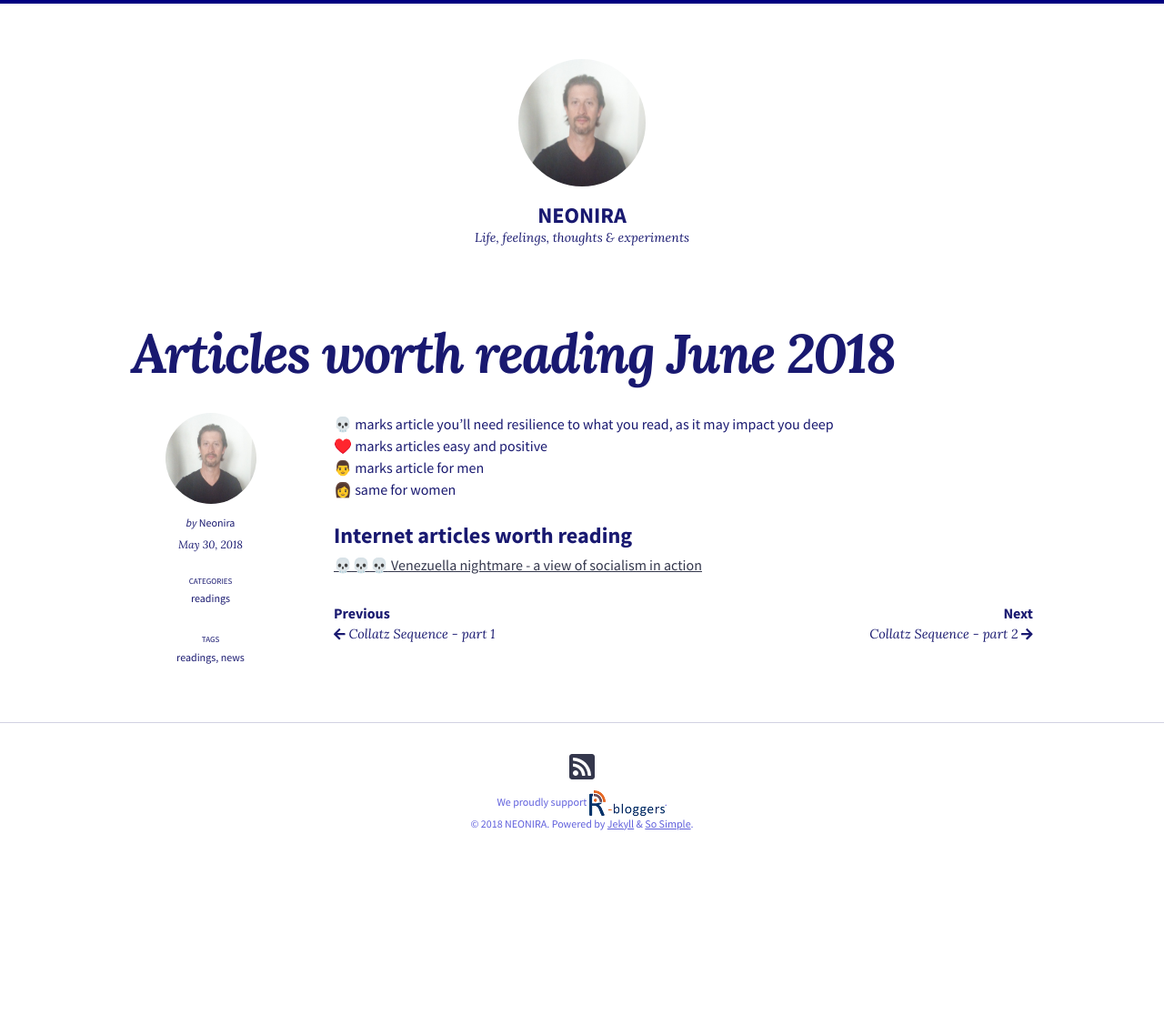
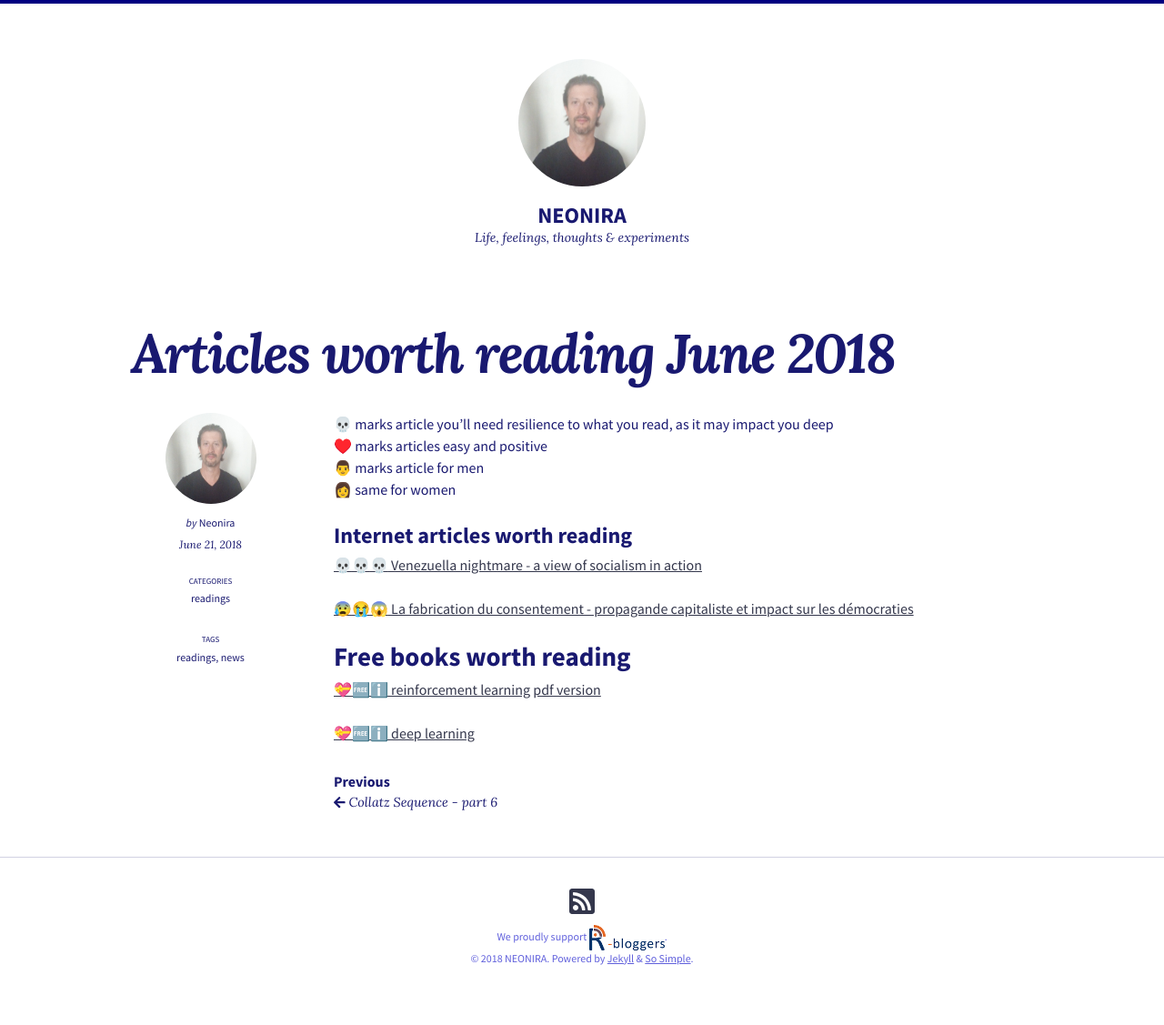
Before and after one commit to neonira/neonira.github.io, a Jekyll site: the page built from _posts/2018-06-21-JuneReadings.md, in a window 1280 px wide. Shown: the whole page at 91% size. Built offline with Jekyll 4.4.1, drawn with Linux system fonts in a browser that asks for light colours; nearby versions of some CDN libraries; emoji names are drawn with the system emoji font; comment, search, counter and statistics services are not loaded; before the commit the page ends 979 px from its top, so only the background shows below that.

Commit message:
articles alignement

```diff
--- a/_posts/2018-05-30-JuneReadings.md
+++ b/_posts/2018-06-21-JuneReadings.md
@@ -17,3 +17,11 @@
 
 ## Internet articles worth reading
 [:skull::skull::skull: Venezuella nightmare - a view of socialism in action](https://fee.org/articles/3-myths-of-socialism-debunked-by-venezuela-s-nightmare/)
+
+[:cold_sweat::sob::scream: La fabrication du consentement - propagande capitaliste et impact sur les démocraties ](http://www.acrimed.org/Lire-La-fabrication-du-consentement-de-Noam-Chomsky-et-Edward-Herman-un-extrait)
+
+# Free books worth reading
+[:gift_heart::free::information_source: reinforcement learning](http://incompleteideas.net/book/the-book-2nd.html) [pdf version](http://www.incompleteideas.net/book/bookdraft2017nov5.pdf)
+
+
+[:gift_heart::free::information_source: deep learning](http://www.deeplearningbook.org/)
```
Also changed, not shown: _posts/2018-06-18-CollatzSequence.md (+32 -12 lines).
